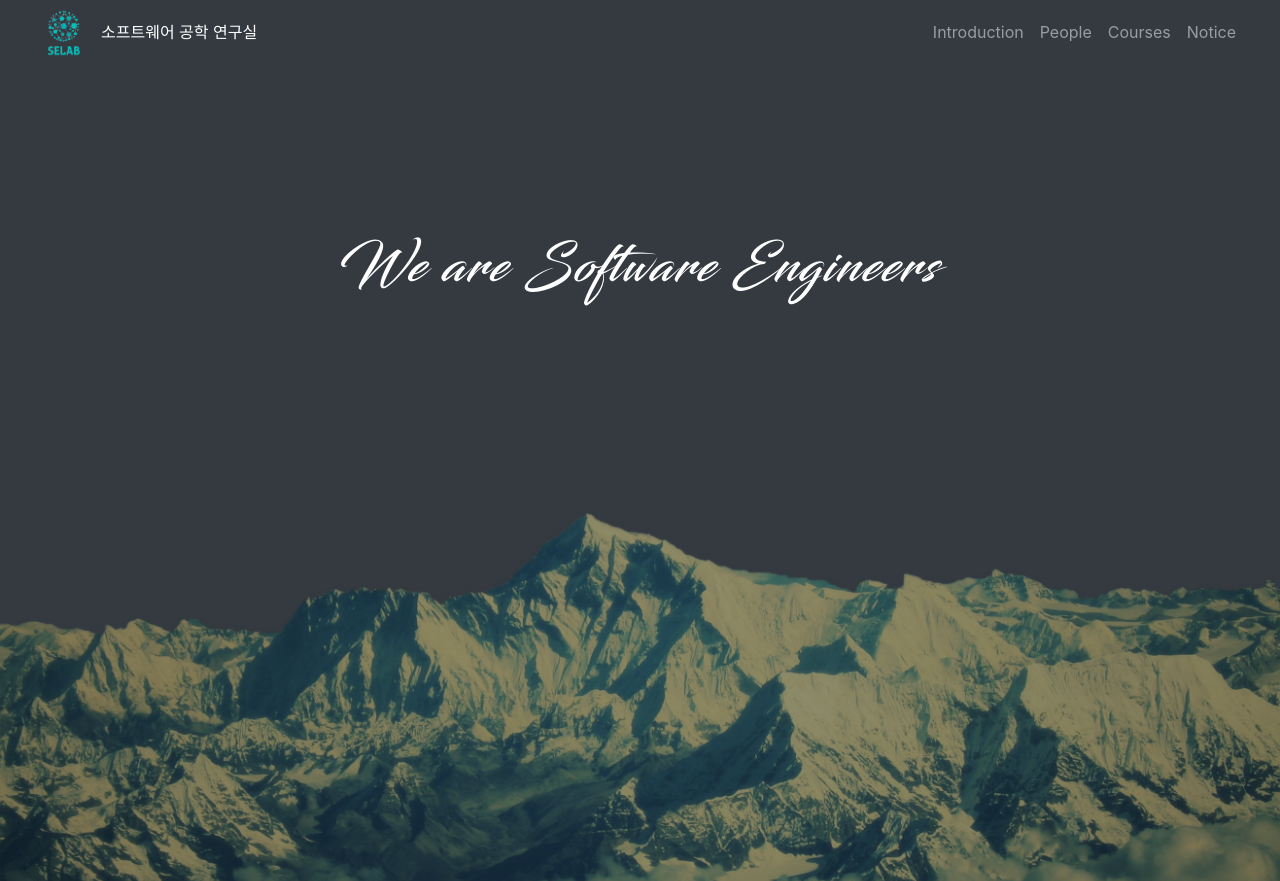
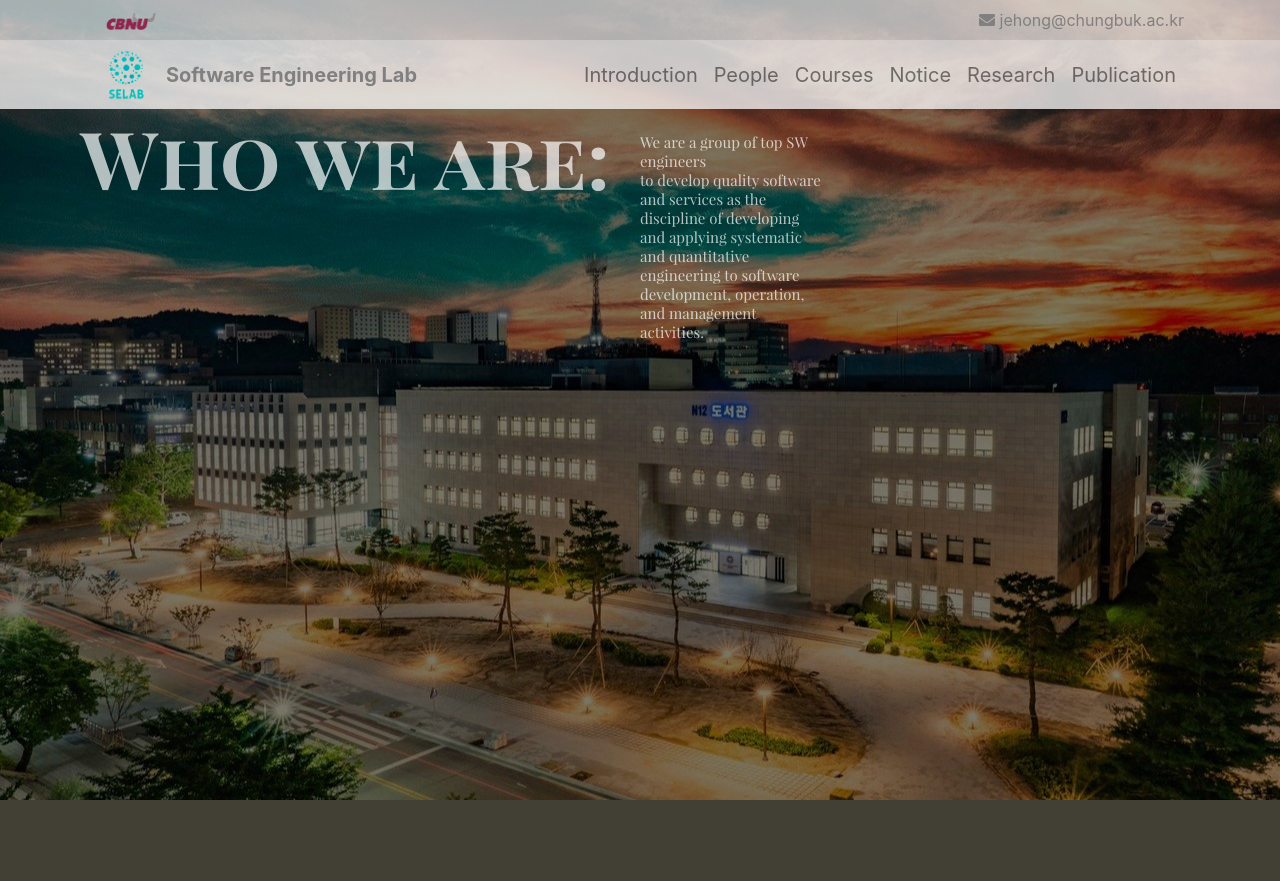
Before and after one commit to dongkakika/selab_web, a Django app: template templates/main/home.html in a window 1280 px wide. After the commit the page ends 800 px from the top, so only its background shows below. Run offline with Django 3.2, Linux system fonts and the light colour scheme; the template is opened without the code that fills it, so the values that code supplies are empty; some libraries are stand-ins or nearby versions.

Commit message:
Main Home uploaded

```diff
--- /dev/null
+++ b/static/css/base.css
@@ -0,0 +1,28 @@
+.navbar{
+
+}
+.ml-auto{
+    padding-right: 80px;
+}
+.mr-auto{
+    padding-left: 80px;
+}
+.logoName{
+    padding-left: 10px;
+    text-decoration: none !important;
+    color: grey;
+    font-size: 20px;
+}
+.nav-item{
+    font-size: 20px;
+}
+a:hover{
+    text-decoration: none !important;
+    color: #01BFBA !important;
+}
+#cbnu_logo{
+    color: grey;
+}
+.cbnu_logo:hover{
+    color: #912B52 !important;
+}
--- a/static/css/home.css
+++ b/static/css/home.css
@@ -1,6 +1,6 @@
 #bg_img {
-    padding-top: 30%;
-    background-image: url(../images/Everest_1.png);
+    background: fixed;
+    background-image: url(../images/cbnu_bg2.jpg);
     background-repeat: no-repeat;
     background-size: cover;
     background-position: center;
@@ -11,3 +11,27 @@
     font-family: Blacksword;
     src: url('../fonts/Blacksword.otf');
 }
+
+@font-face{
+    font-family: PlayfairDisplay-Regular;
+    src: url('../fonts/PlayfairDisplay-Regular.otf');
+}
+
+@font-face{
+    font-family: PlayfairDisplaySC-Bold;
+    src: url('../fonts/PlayfairDisplaySC-Bold.otf');
+}
+
+.main-left-side{
+    background-image: url(../images/beige_bg.jpg);
+    background-repeat: no-repeat;
+    background-size: cover;
+}
+
+.logo{
+    font-size: 200px;
+}
+
+.main-content{
+    opacity: 0.7;
+}
--- a/templates/base.html
+++ b/templates/base.html
@@ -4,41 +4,45 @@
 <head>
     <meta charset='utf-8'>
     <meta name='viewport' content='width=device-width, initial-scale=1'>
+    <link rel = "stylesheet" href="{% static 'css/base.css' %}?ver=1.3">
     <link rel="stylesheet" href="https://maxcdn.bootstrapcdn.com/bootstrap/4.0.0-beta.2/css/bootstrap.min.css">
     <script src="https://ajax.googleapis.com/ajax/libs/jquery/3.2.1/jquery.min.js"></script>
     <script src="https://cdnjs.cloudflare.com/ajax/libs/popper.js/1.12.6/umd/popper.min.js"></script>
     <script src="https://maxcdn.bootstrapcdn.com/bootstrap/4.0.0-beta.2/js/bootstrap.min.js"></script>
+    <script defer src="https://use.fontawesome.com/releases/v5.0.8/js/solid.js" integrity="sha384-+Ga2s7YBbhOD6nie0DzrZpJes+b2K1xkpKxTFFcx59QmVPaSA8c7pycsNaFwUK6l" crossorigin="anonymous"></script>
+    <script defer src="https://use.fontawesome.com/releases/v5.0.8/js/fontawesome.js" integrity="sha384-7ox8Q2yzO/uWircfojVuCQOZl+ZZBg2D2J5nkpLqzH1HY0C1dHlTKIbpRz/LG23c" crossorigin="anonymous"></script>
     <style>
-        .ml-auto{
-            padding-right: 20px;
-        }
-        .mr-auto{
-            padding-left: 20px;
-        }
-        .navbar-brand{
-            font-size: 15px;
-        }
-        .logoName{
-            padding-left: 10px;
-            text-decoration: none;
-            color: white;
-        }
-        a:hover{
-            text-decoration: none;
-            color: white;
-        }
+
     </style>
+    <script type="text/javascript">
+        $(function(){
+            $("#cbnu_logo").click(function(){
+                var tempElem = document.createElement('textarea');
+                tempElem.value = 'jehong@chungbuk.ac.kr';
+                document.body.appendChild(tempElem);
+                tempElem.select();
+                document.execCommand("copy");
+                document.body.removeChild(tempElem);
+                alert("copied: jehong@chungbuk.ac.kr");
+            });
+        });
+    </script>
 
     {% block header %}
     <!-- header 삽입 부분 -->
     {% endblock %}
 </head>
 
-<body style="background-color: #343A40;">
-    <nav class="bg-dark navbar-dark navbar navbar-expand-sm navbar-white sticky-top">
+<body id="bg_img">
+    <!-- rgba는 배경색만 opacity 효과를 주기 위한 것으로 아래는 0.7의 강도 -->
+    <div class="navbar" style="background-color:rgba( 255, 255, 255, 0.65 ); color:grey;">
+        <a class="mr-auto font-weight-bold cbnu_logo" style="color:grey;" href="https://chungbuk.ac.kr"><img src="../static/images/CBNU_logo2.png" width="60px" /></a>
+        <a id="cbnu_logo" class="ml-auto cbnu_logo" href=""><span class="fas fa-envelope"></span> jehong@chungbuk.ac.kr</a>
+    </div>
 
-        <a class="mr-auto"><img src="{% static 'images/SELab_logo2-removed.png' %}" alt="Logo" width="55" /></a>
-        <a class="logoName" href="#">소프트웨어 공학 연구실</a>
+    <nav class="bg-light navbar-light navbar navbar-expand-lg navbar-white sticky-top" style="background-color:rgba( 255, 255, 255, 0.75 ) !important;">
+        <a class="mr-auto" href=""><img src="{% static 'images/SELab_logo2-removed.png' %}" alt="Logo" width="60" /></a>
+        <a class="logoName font-weight-bold" href="#">Software Engineering Lab</a>
         <button class="navbar-toggler ml-auto" type="button" data-toggle="collapse" data-target="#collapsibleNavbar">
             <span class="navbar-toggler-icon"></span>
         </button>
@@ -46,7 +50,6 @@
 
         <div class="collapse navbar-collapse" id="collapsibleNavbar">
             <ul class="nav navbar-nav ml-auto">
-
                 <li class="nav-item">
                     <a class="nav-link" href="#">Introduction</a>
                 </li>
@@ -59,7 +62,12 @@
                 <li class="nav-item">
                     <a class="nav-link" href="#">Notice</a>
                 </li>
-
+                <li class="nav-item">
+                    <a class="nav-link" href="#">Research</a>
+                </li>
+                <li class="nav-item">
+                    <a class="nav-link" href="#">Publication</a>
+                </li>
             </ul>
         </div>
     </nav>
--- a/templates/main/home.html
+++ b/templates/main/home.html
@@ -8,15 +8,20 @@
     <title>CBNU - SELab</title>
     <!-- header -->
     {% block header %}
-    <link rel = "stylesheet" href="{% static 'css/home.css' %}?ver=1.1">
+    <link rel = "stylesheet" href="{% static 'css/base.css' %}?ver=1.2">
+    <link rel = "stylesheet" href="{% static 'css/home.css' %}?ver=1.2">
     <link rel="stylesheet" href="https://maxcdn.bootstrapcdn.com/bootstrap/4.0.0-beta.2/css/bootstrap.min.css">
     <script src="https://ajax.googleapis.com/ajax/libs/jquery/3.2.1/jquery.min.js"></script>
     <script src="https://cdnjs.cloudflare.com/ajax/libs/popper.js/1.12.6/umd/popper.min.js"></script>
     <script src="https://maxcdn.bootstrapcdn.com/bootstrap/4.0.0-beta.2/js/bootstrap.min.js"></script>
     <style>
         .bg-1{
-            color: white;
+            color: black;
         }
+        .container-fluid {
+            padding: 0;
+        }
+
     </style>
     {% endblock %}
 </head>
@@ -24,15 +29,37 @@
     <!-- body contents -->
     {% block contents %}
 
-    <br>
-    <div class="bg-1 container-fluid text-center">
-            <br><br><br><br><br><br>
-        <h1 style="font-size:50px;"><FONT face="Blacksword" style="letter-spacing:2px;">We are Software Engineers</FONT></h1><br><br><br>
+    <!-- <h1 style="font-size:50px;"><FONT face="Blacksword" style="letter-spacing:2px;">We are Software Engineers</FONT></h1><br><br><br> -->
+    <div class="container-fluid row main-content">
 
-        <br><br><br><br><br>
+        <div class="col-sm-6" >
+            <h1 class="text-right" style="font-size:80px; color:white;"><FONT face="PlayfairDisplaySC-Bold">Who we are:</FONT></h1>
+
+        </div>
+        <div class="col-sm-2">
+            <br>
+            <h1 class="text-left" style="color: white; font-size:15px;"><FONT face="PlayfairDisplay-Regular">We are a group of top SW engineers<br>to develop quality software
+                    and services as the discipline of developing and applying systematic and quantitative engineering
+                    to software development, operation,<br>and management activities.</FONT></h1>
+        </div>
+
+        <br>
+
     </div>
-    <div id="bg_img" class=""></div>
 
+    <div class="container-fluid row">
+        <div class="col-sm-2"></div>
+        <div class="col-sm-4" style="border-radius:25px;">
+
+
+
+        </div>
+        <div class="col-sm-6 text-center align-self-center">
+
+
+        </div>
+        <!-- img src="{% static '../static/images/bigbg.jpg' %}" /-->
+    </div>
 
 
     {% endblock %}
```
Also changed, not shown: static/fonts/PlayfairDisplay-Regular.otf (added), static/fonts/PlayfairDisplaySC-Bold.otf (added), static/images/CBNU_logo.png (added), static/images/CBNU_logo2.png (added), static/images/SELab1.png (added), static/images/SELab2.png (added), static/images/beige_bg.jpg (added), static/images/bigbg.jpg (added), static/images/cbnu_bg.jpg (added), static/images/cbnu_bg2.jpg (added), static/images/mail_icon.png (added).
